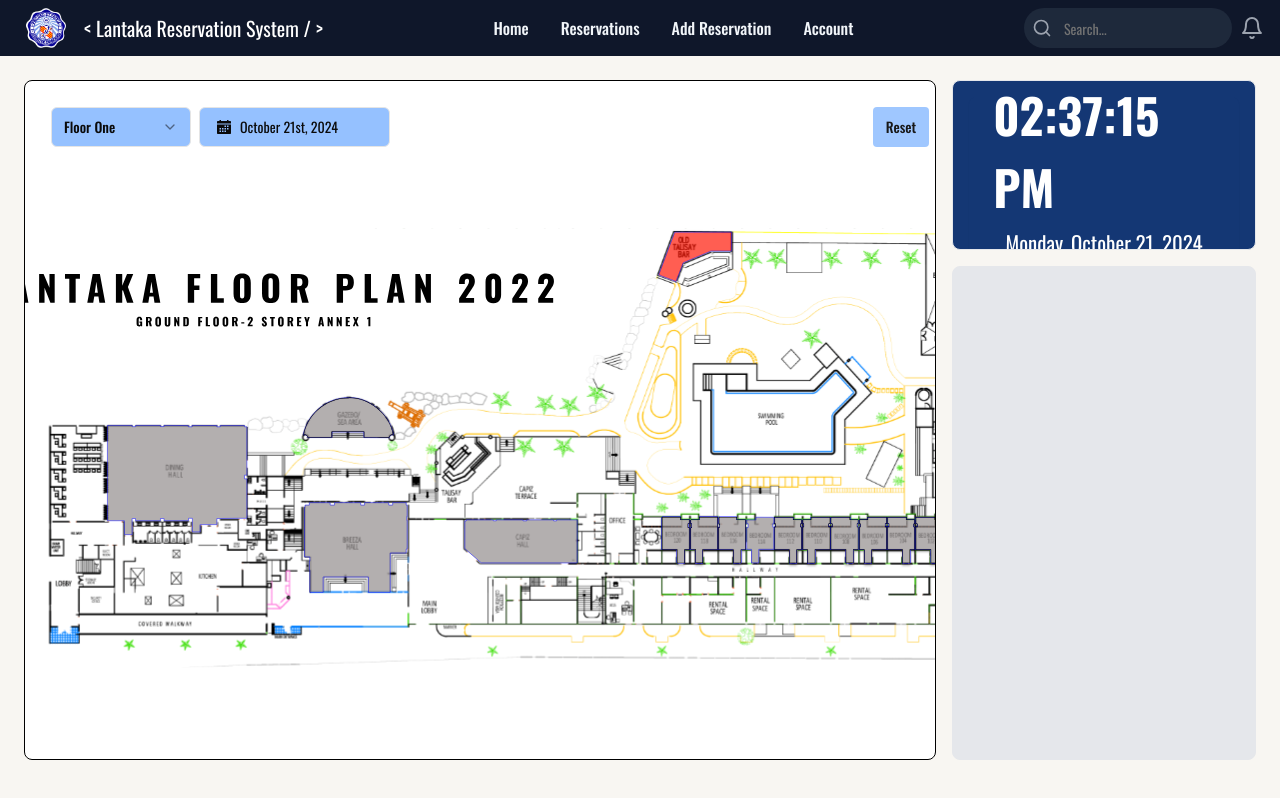
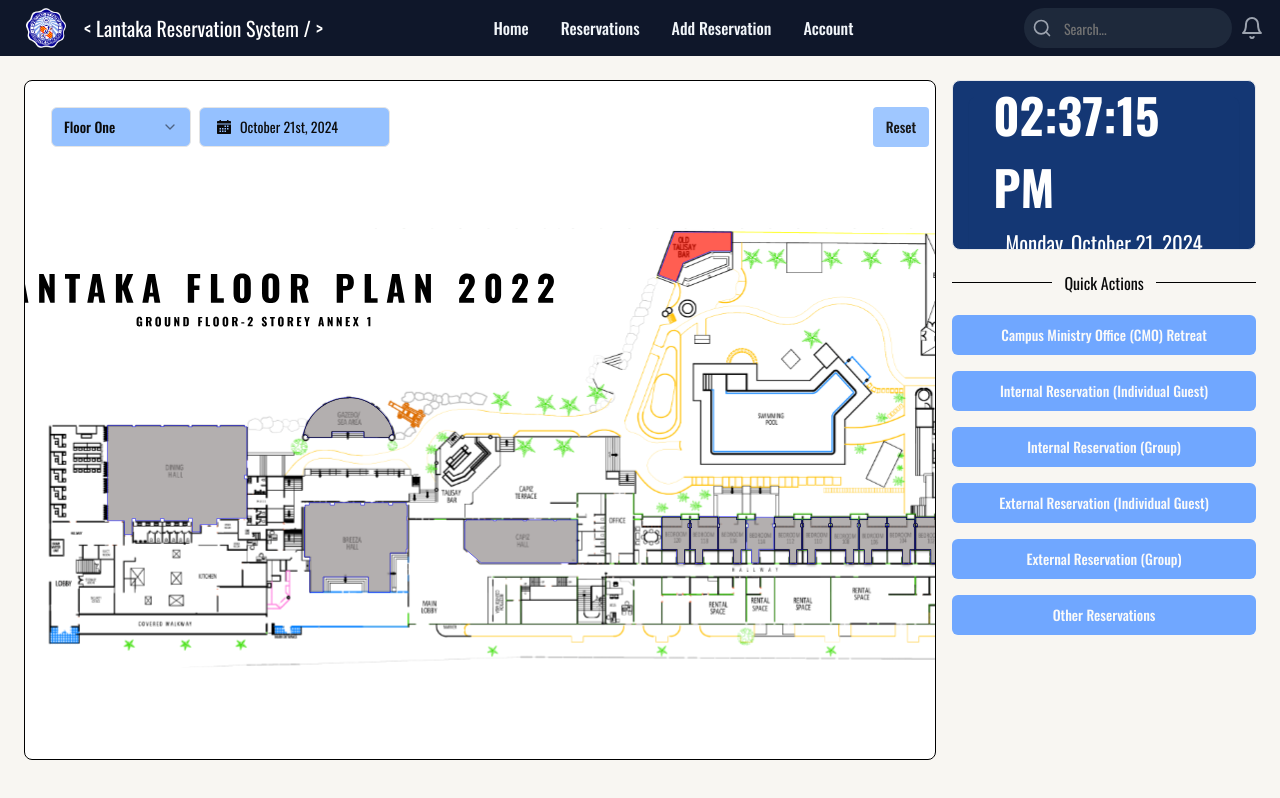
Before and after one commit to Arainf/lantaka-reservation-system, a React (Vite) app: page /Joshtest in a window 1280 px wide. Built offline with nearby package versions, Linux system fonts and the light colour scheme; no server answers.

Commit message:
Change 22/10/2024

```diff
--- a/src/components/common/navigatin-side-top/clientNavigationTop.jsx
+++ b/src/components/common/navigatin-side-top/clientNavigationTop.jsx
@@ -53,8 +53,8 @@ const NavigationTop = memo(({ onSidebarToggle }) => {
                 <nav className="flex space-x-2 text-base">
                     {[
                         ['Home', '/home'],
-                        ['Reservations', '/team'],
-                        ['Add Reservation', '/projects'],
+                        ['Reservations', '#calendar'],
+                        ['Add Reservation', '#calendar'],
                         ['Account', '/reports'],
                     ].map(([title, url]) => (
                         <a
--- a/src/pages/Josh-Test/JoshTest.jsx
+++ b/src/pages/Josh-Test/JoshTest.jsx
@@ -18,7 +18,7 @@ import { Button } from "@/components/ui/button";
 import { Select, SelectContent, SelectItem, SelectTrigger, SelectValue } from "@/components/ui/select"
 import { DatePickerDemo as DatePicker } from '@/components/common/utilities/DateRangePicker';
 import Clock from '@/components/common/time/clock';
-import Sidebar from './sidebarDetails'
+import Sidebar from '../../components/common/navigatin-side-top/sidebarDetails'
 
 const JoshTest = () => {
   const [selectedFloor, setSelectedFloor] = useState("floor1");
@@ -26,22 +26,6 @@ const JoshTest = () => {
   const [isLargeScreen, setIsLargeScreen] = useState(window.innerWidth >= 1920);
   const [resetTrigger, setResetTrigger] = useState(false); // Trigger for resetting the SVG components
 
-  // useEffect(() => {
-  //   const timer = setInterval(() => {
-  //     setCurrentTime(new Date());
-  //   }, 1000);
-
-  //   const handleResize = () => {
-  //     setIsLargeScreen(window.innerWidth >= 1920);
-  //   };
-
-  //   window.addEventListener("resize", handleResize);
-
-  //   return () => {
-  //     clearInterval(timer);
-  //     window.removeEventListener("resize", handleResize);
-  //   };
-  // }, []);
 
   const handleMouseDown = (e) => {
     if (e.button === 0) {
@@ -114,9 +98,32 @@ const JoshTest = () => {
           <div className="h-1/4 bg-[#143774] border flex border-gray-200 rounded-lg overflow-hidden">
             <Clock />
           </div>
-          <div className="flex-1 relative bg-gray-200 border overflow-hidden border-gray-200 rounded-lg">
 
+          <div className="flex justify-center items-center py-4">
+            <h6 className="absolute bg-[#f8f6f2] px-3">Quick Actions</h6>
+            <hr className="w-full border-black" />
           </div>
+
+
+          <Button>
+            <p >Campus Ministry Office &#40;CMO&#41; Retreat</p>
+          </Button>
+          <Button>
+            <p>Internal Reservation &#40;Individual Guest&#41; </p>
+          </Button>
+          <Button>
+            <p>Internal Reservation &#40;Group&#41;</p>
+          </Button>
+          <Button>
+            <p>External Reservation &#40;Individual Guest&#41;</p>
+          </Button>
+          <Button>
+            <p>External Reservation &#40;Group&#41;</p>
+          </Button>
+          <Button>
+            <p>Other Reservations</p>
+          </Button>
+
         </div>
       </main>
 
@@ -131,7 +138,7 @@ const JoshTest = () => {
 
 
 
-      <div className="h-auto">
+      <div className="h-auto" id="calendar">
         <BigCalendar className="w-[98%]" style={{padding: "0"}}/>
       </div>
 
```
Also changed, not shown: src/components/common/navigatin-side-top/sidebarDetails.jsx (renamed from src/pages/Josh-Test/sidebarDetails.jsx).
